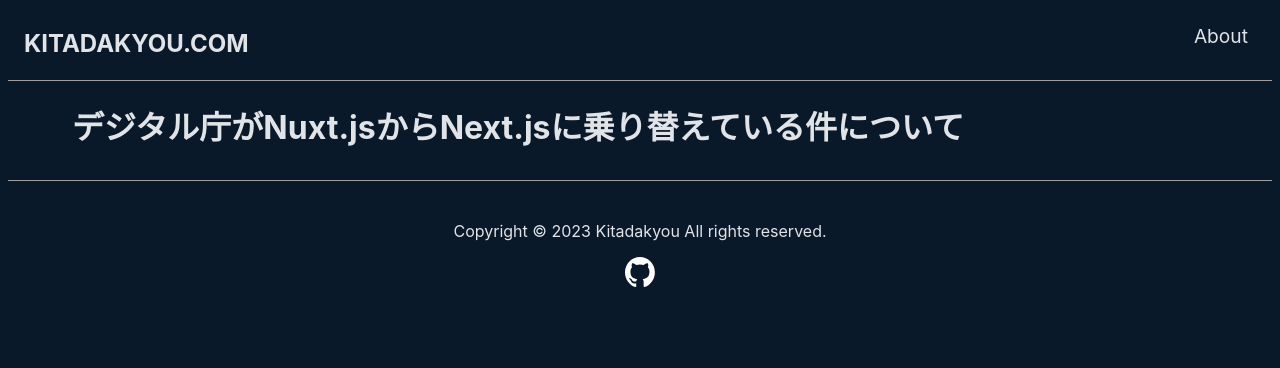
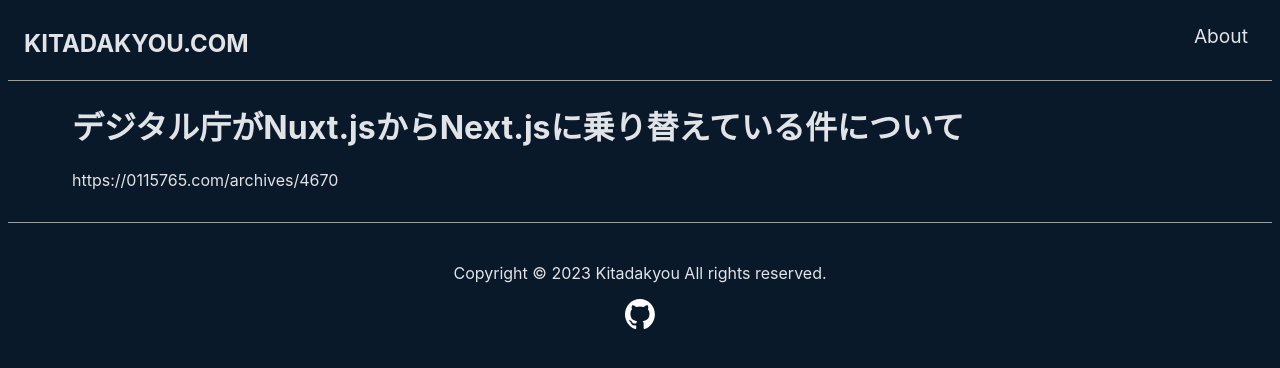
Before and after one commit to kitadakyou/kitadakyou.com, a Next.js app: page /blog/digital-go-jp-uses-nextjs in a window 1280 px wide. Shown: the top 368 px of the page. Built offline with nearby package versions, Linux system fonts and the light colour scheme.

Commit message:
記事の序章を書いた

```diff
--- a/src/pages/blog/digital-go-jp-uses-nextjs.mdx
+++ b/src/pages/blog/digital-go-jp-uses-nextjs.mdx
@@ -1 +1,3 @@
 # デジタル庁がNuxt.jsからNext.jsに乗り替えている件について
+
+https://0115765.com/archives/4670
```
